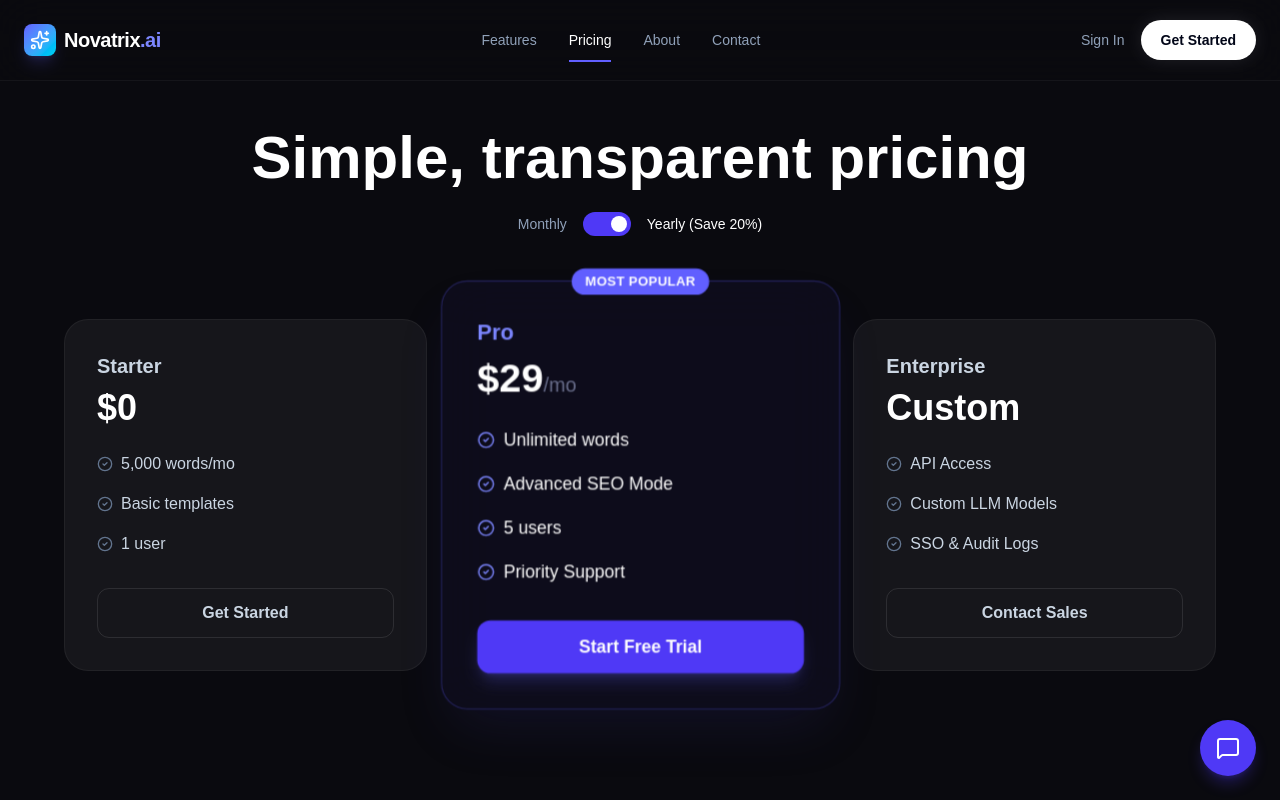
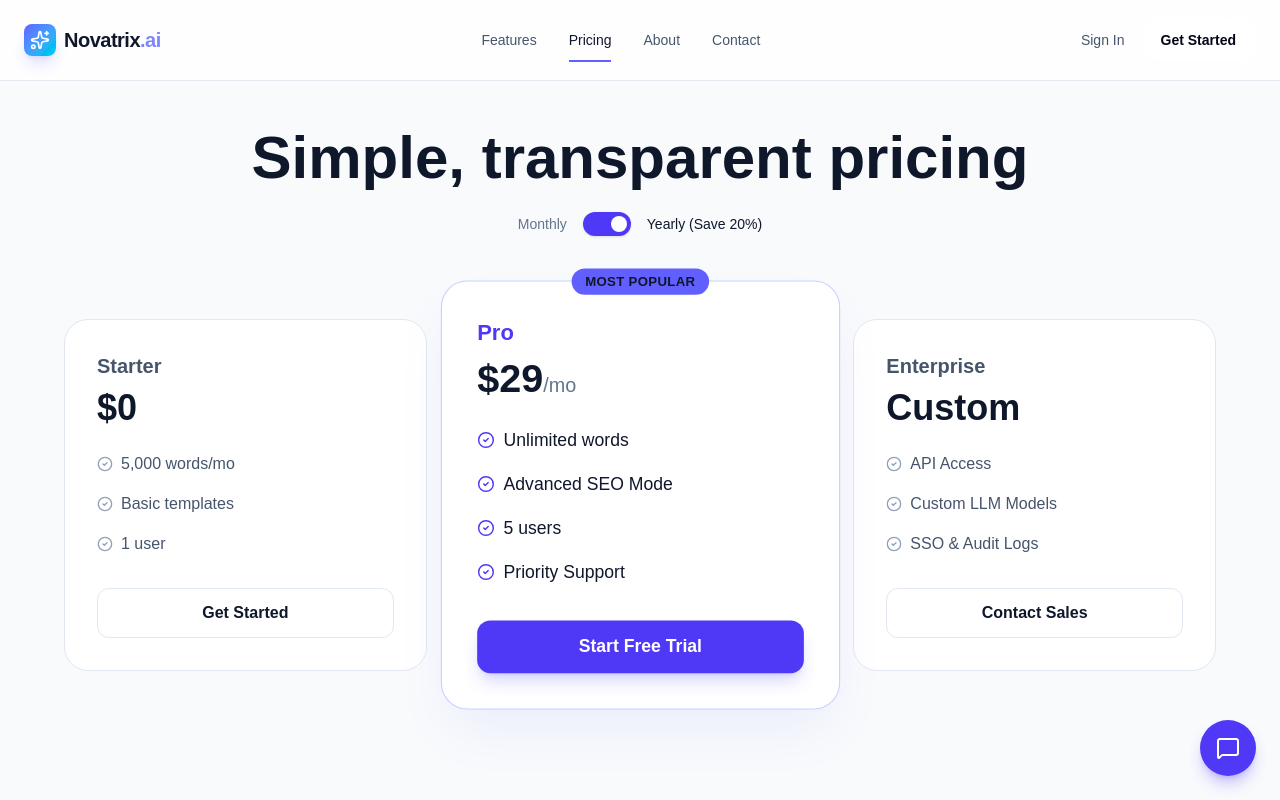
Before and after one commit to JohnsonGAO-Kainuo/kainuo-demo-01-saas, a Next.js app: page /pricing in a window 1280 px wide. Built offline with nearby package versions, Linux system fonts and the light colour scheme.

Commit message:
fix: light pricing page + navbar adapts by route

```diff
--- a/app/pricing/page.tsx
+++ b/app/pricing/page.tsx
@@ -5,7 +5,7 @@ import { CheckCircle2 } from "lucide-react";
 
 export default function PricingPage() {
   return (
-    <div className="min-h-screen pt-32 pb-20 bg-[#0A0A0F] text-white">
+    <div className="min-h-screen pt-32 pb-20 bg-[#F8FAFC] text-slate-900">
       <div className="container mx-auto px-6">
         <div className="text-center mb-16">
           <motion.h1
@@ -16,50 +16,50 @@ export default function PricingPage() {
             Simple, transparent pricing
           </motion.h1>
           <div className="flex items-center justify-center gap-4 text-sm font-medium">
-             <span className="text-slate-400">Monthly</span>
-             <div className="w-12 h-6 rounded-full bg-indigo-600 p-1 cursor-pointer">
+             <span className="text-slate-500">Monthly</span>
+             <div className="w-12 h-6 rounded-full bg-indigo-600 p-1 cursor-pointer shadow-sm">
                 <div className="w-4 h-4 rounded-full bg-white translate-x-6"></div>
              </div>
-             <span className="text-white">Yearly (Save 20%)</span>
+             <span className="text-slate-900">Yearly (Save 20%)</span>
           </div>
         </div>
 
         <div className="grid md:grid-cols-3 gap-8 max-w-6xl mx-auto items-center">
           {/* Card 1 */}
-          <div className="p-8 rounded-3xl bg-white/5 border border-white/5 text-slate-300 hover:border-white/10 transition">
+          <div className="p-8 rounded-3xl bg-white border border-slate-200 text-slate-600 hover:border-slate-300 hover:shadow-lg transition">
             <h3 className="text-xl font-semibold mb-2">Starter</h3>
-            <div className="text-4xl font-bold text-white mb-6">$0</div>
+            <div className="text-4xl font-bold text-slate-900 mb-6">$0</div>
             <ul className="space-y-4 mb-8">
               {['5,000 words/mo', 'Basic templates', '1 user'].map(item => (
-                <li key={item} className="flex items-center gap-2"><CheckCircle2 className="w-4 h-4 text-slate-500"/> {item}</li>
+                <li key={item} className="flex items-center gap-2"><CheckCircle2 className="w-4 h-4 text-slate-400"/> {item}</li>
               ))}
             </ul>
-            <button className="w-full py-3 rounded-xl border border-white/10 hover:bg-white/5 transition font-semibold">Get Started</button>
+            <button className="w-full py-3 rounded-xl border border-slate-200 hover:bg-slate-50 transition font-semibold text-slate-900">Get Started</button>
           </div>
 
           {/* Card 2 (Highlight) */}
-          <div className="relative p-8 rounded-3xl bg-indigo-900/10 border border-indigo-500/30 text-white transform md:scale-110 shadow-2xl shadow-indigo-900/20 z-10 backdrop-blur-xl">
+          <div className="relative p-8 rounded-3xl bg-white border border-indigo-200 text-slate-900 transform md:scale-110 shadow-2xl shadow-indigo-500/10 z-10">
             <div className="absolute top-0 left-1/2 -translate-x-1/2 -translate-y-1/2 px-3 py-1 bg-indigo-500 rounded-full text-xs font-bold uppercase tracking-wide">Most Popular</div>
-            <h3 className="text-xl font-semibold mb-2 text-indigo-400">Pro</h3>
-            <div className="text-4xl font-bold text-white mb-6">$29<span className="text-lg text-indigo-200/50 font-normal">/mo</span></div>
+            <h3 className="text-xl font-semibold mb-2 text-indigo-600">Pro</h3>
+            <div className="text-4xl font-bold text-slate-900 mb-6">$29<span className="text-lg text-slate-500 font-normal">/mo</span></div>
             <ul className="space-y-4 mb-8">
               {['Unlimited words', 'Advanced SEO Mode', '5 users', 'Priority Support'].map(item => (
-                <li key={item} className="flex items-center gap-2"><CheckCircle2 className="w-4 h-4 text-indigo-400"/> {item}</li>
+                <li key={item} className="flex items-center gap-2"><CheckCircle2 className="w-4 h-4 text-indigo-600"/> {item}</li>
               ))}
             </ul>
-            <button className="w-full py-3 rounded-xl bg-indigo-600 hover:bg-indigo-500 transition font-semibold shadow-lg shadow-indigo-500/25">Start Free Trial</button>
+            <button className="w-full py-3 rounded-xl bg-indigo-600 hover:bg-indigo-500 transition font-semibold text-white shadow-lg shadow-indigo-500/25">Start Free Trial</button>
           </div>
 
           {/* Card 3 */}
-          <div className="p-8 rounded-3xl bg-white/5 border border-white/5 text-slate-300 hover:border-white/10 transition">
+          <div className="p-8 rounded-3xl bg-white border border-slate-200 text-slate-600 hover:border-slate-300 hover:shadow-lg transition">
             <h3 className="text-xl font-semibold mb-2">Enterprise</h3>
-            <div className="text-4xl font-bold text-white mb-6">Custom</div>
+            <div className="text-4xl font-bold text-slate-900 mb-6">Custom</div>
             <ul className="space-y-4 mb-8">
               {['API Access', 'Custom LLM Models', 'SSO & Audit Logs'].map(item => (
-                <li key={item} className="flex items-center gap-2"><CheckCircle2 className="w-4 h-4 text-slate-500"/> {item}</li>
+                <li key={item} className="flex items-center gap-2"><CheckCircle2 className="w-4 h-4 text-slate-400"/> {item}</li>
               ))}
             </ul>
-            <button className="w-full py-3 rounded-xl border border-white/10 hover:bg-white/5 transition font-semibold">Contact Sales</button>
+            <button className="w-full py-3 rounded-xl border border-slate-200 hover:bg-slate-50 transition font-semibold text-slate-900">Contact Sales</button>
           </div>
         </div>
       </div>
--- a/components/Navbar.tsx
+++ b/components/Navbar.tsx
@@ -8,20 +8,28 @@ import { Sparkles } from "lucide-react";
 
 export default function Navbar() {
   const pathname = usePathname();
+  const isHome = pathname === "/";
 
   return (
-    <nav className="fixed w-full z-50 top-0 border-b border-white/5 bg-[#0A0A0F]/70 backdrop-blur-xl">
+    <nav
+      className={cn(
+        "fixed w-full z-50 top-0 backdrop-blur-xl",
+        isHome
+          ? "border-b border-white/5 bg-[#0A0A0F]/70"
+          : "border-b border-slate-200 bg-white/80"
+      )}
+    >
       <div className="container mx-auto px-6 h-20 flex items-center justify-between">
         <Link href="/" className="flex items-center gap-2 group">
           <div className="w-8 h-8 rounded-lg bg-gradient-to-br from-indigo-500 to-cyan-400 flex items-center justify-center shadow-lg shadow-indigo-500/20 group-hover:shadow-indigo-500/40 transition duration-300">
             <Sparkles className="w-5 h-5 text-white" />
           </div>
-          <span className="text-xl font-bold tracking-tight text-white">
+          <span className={cn("text-xl font-bold tracking-tight", isHome ? "text-white" : "text-slate-900")}>
             Novatrix<span className="text-indigo-400">.ai</span>
           </span>
         </Link>
 
-        <div className="hidden md:flex gap-8 text-sm font-medium text-slate-400">
+        <div className={cn("hidden md:flex gap-8 text-sm font-medium", isHome ? "text-slate-400" : "text-slate-600")}>
           {[
             { name: 'Features', path: '/#features' },
             { name: 'Pricing', path: '/pricing' },
@@ -29,8 +37,9 @@ export default function Navbar() {
             { name: 'Contact', path: '/contact' }
           ].map((item) => (
             <Link key={item.name} href={item.path} className={cn(
-              "hover:text-white transition-colors relative group py-2",
-              pathname === item.path ? "text-white" : ""
+              "transition-colors relative group py-2",
+              isHome ? "hover:text-white" : "hover:text-slate-900",
+              pathname === item.path ? (isHome ? "text-white" : "text-slate-900") : ""
             )}>
               {item.name}
               <span className={cn(
@@ -42,7 +51,13 @@ export default function Navbar() {
         </div>
 
         <div className="flex items-center gap-4">
-          <Link href="#" className="text-sm font-medium text-slate-400 hover:text-white transition hidden md:block">
+          <Link
+            href="#"
+            className={cn(
+              "text-sm font-medium transition hidden md:block",
+              isHome ? "text-slate-400 hover:text-white" : "text-slate-600 hover:text-slate-900"
+            )}
+          >
             Sign In
           </Link>
           <motion.button
```
